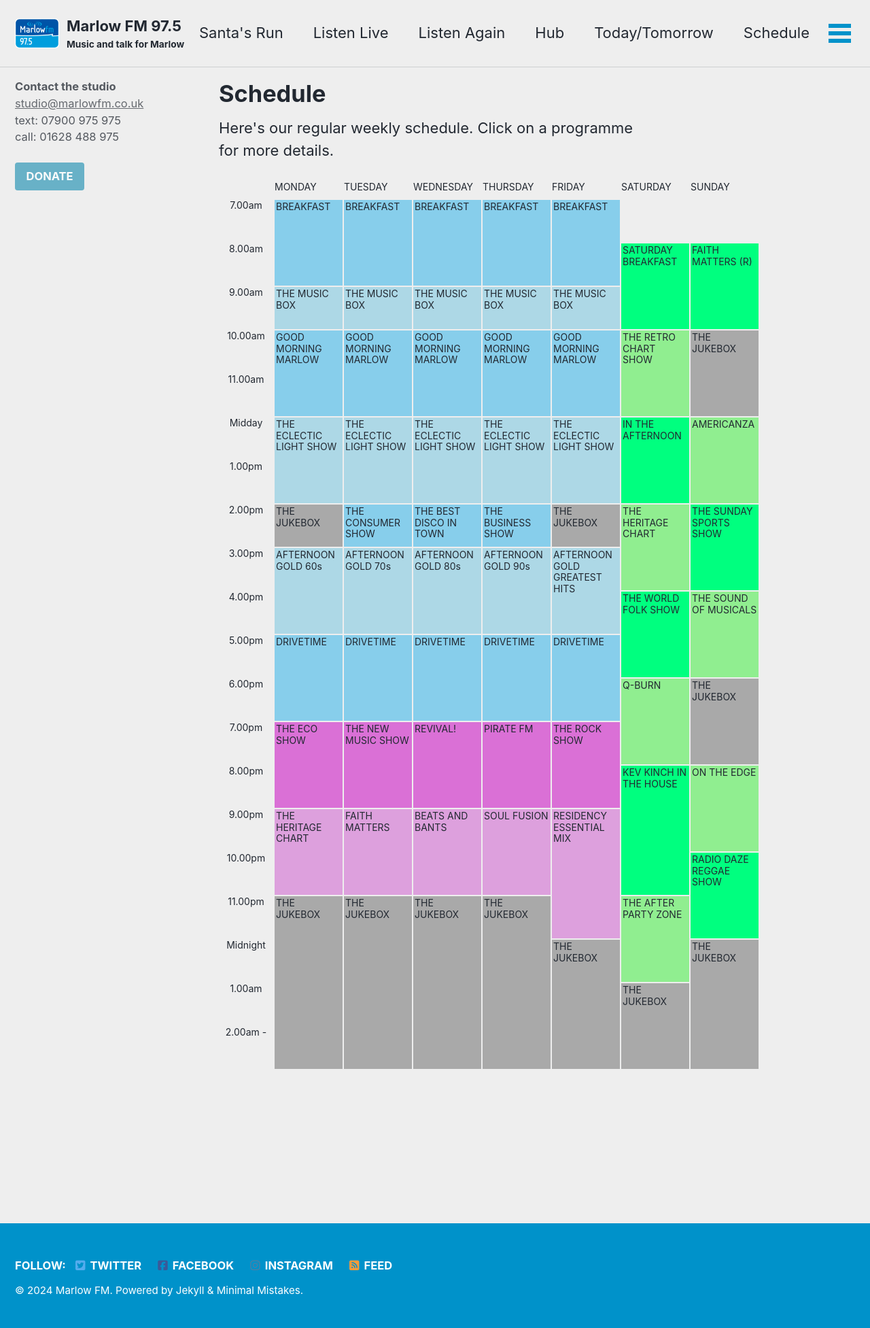
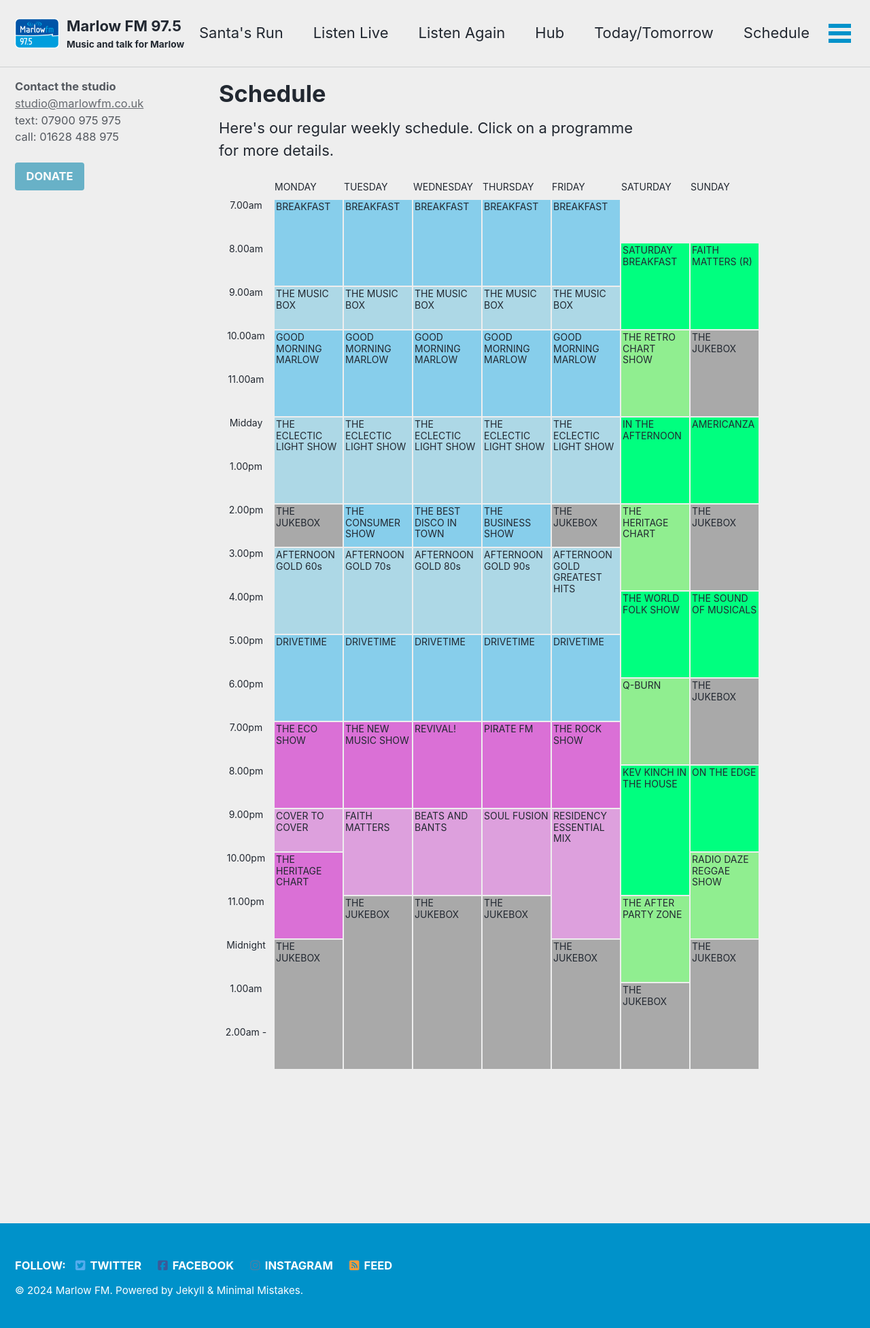
Before and after one commit to marlowfm/marlowfm.github.io, a Jekyll site: the page built from _pages/schedule.html, in a window 1280 px wide. Shown: the whole page at 68% size. Built offline with Jekyll 4.4.1, drawn with Linux system fonts in a browser that asks for light colours; cached includes are drawn as plain includes; nearby versions of some CDN libraries.

Commit message:
Add show - CTC; update schedule

```diff
--- a/_pages/schedule.html
+++ b/_pages/schedule.html
@@ -41,10 +41,10 @@
 			". els1 els2 els3 els4 els5 ina acz"
 			"t1300 els1 els2 els3 els4 els5 ina acz"
 			". els1 els2 els3 els4 els5 ina acz"
-			"t1400 juk11 zcn bdt zbs juk51 hrt6 ssp"
-			". juk11 zcn bdt zbs juk51 hrt6 ssp"
-			"t1500 ag6 ag7 ag8 ag9 agx hrt6 ssp"
-			". ag6 ag7 ag8 ag9 agx hrt6 ssp"
+			"t1400 juk11 zcn bdt zbs juk51 hrt6 juk73"
+			". juk11 zcn bdt zbs juk51 hrt6 juk73"
+			"t1500 ag6 ag7 ag8 ag9 agx hrt6 juk73"
+			". ag6 ag7 ag8 ag9 agx hrt6 juk73"
 			"t1600 ag6 ag7 ag8 ag9 agx wfs som"
 			". ag6 ag7 ag8 ag9 agx wfs som"
 			"t1700 drv1 drv2 drv3 drv4 drv5 wfs som"
@@ -55,12 +55,12 @@
 			". eco nms rev pfm rck qbn juk72"
 			"t2000 eco nms rev pfm rck kev ote"
 			". eco nms rev pfm rck kev ote"
-			"t2100 hrt1 fmt bab sfs rem kev ote"
-			". hrt1 fmt bab sfs rem kev ote"
+			"t2100 ctc fmt bab sfs rem kev ote"
+			". ctc fmt bab sfs rem kev ote"
 			"t2200 hrt1 fmt bab sfs rem kev rdr"
 			". hrt1 fmt bab sfs rem kev rdr"
-			"t2300 juk1 juk2 juk3 juk4 rem apz rdr"
-			". juk1 juk2 juk3 juk4 rem apz rdr"
+			"t2300 hrt1 juk2 juk3 juk4 rem apz rdr"
+			". hrt1 juk2 juk3 juk4 rem apz rdr"
 			"t0000 juk1 juk2 juk3 juk4 juk5 apz juk7"
 			". juk1 juk2 juk3 juk4 juk5 apz juk7"
 			"t0100 juk1 juk2 juk3 juk4 juk5 juk6 juk7"
@@ -375,7 +375,7 @@
 	.acz {
 		grid-area: acz;
 		padding: 2px;
-		background-color: var(--background-weekend-light);
+		background-color: var(--background-weekend-dark);
 		color: inherit;
 	}
 
@@ -414,10 +414,10 @@
 		color: inherit;
 	}
 
-	.ssp {
-		grid-area: ssp;
+	.juk73 {
+		grid-area: juk73;
 		padding: 2px;
-		background-color: var(--background-weekend-dark);
+		background-color: var(--background-jukebox);
 		color: inherit;
 	}
 
@@ -494,7 +494,7 @@
 	.som {
 		grid-area: som;
 		padding: 2px;
-		background-color: var(--background-weekend-light);
+		background-color: var(--background-weekend-dark);
 		color: inherit;
 	}
 
@@ -554,10 +554,17 @@
 		color: inherit;
 	}
 
+	.ctc {
+		grid-area: ctc;
+		padding: 2px;
+		background-color: var(--background-weeknight-light);
+		color: inherit;
+	}
+
 	.hrt1 {
 		grid-area: hrt1;
 		padding: 2px;
-		background-color: var(--background-weeknight-light);
+		background-color: var(--background-weeknight-dark);
 		color: inherit;
 	}
 
@@ -627,7 +634,7 @@
 	.ote {
 		grid-area: ote;
 		padding: 2px;
-		background-color: var(--background-weekend-light);
+		background-color: var(--background-weekend-dark);
 		color: inherit;
 	}
 
@@ -641,7 +648,7 @@
 	.rdr {
 		grid-area: rdr;
 		padding: 2px;
-		background-color: var(--background-weekend-dark);
+		background-color: var(--background-weekend-light);
 		color: inherit;
 	}
 
@@ -808,9 +815,6 @@
 	>
 	<a class="ina" href="/programmes/in-the-afternoon/">IN THE AFTERNOON</a>
 	<a class="hrt6" href="/programmes/heritage-chart/">THE HERITAGE CHART</a>
-	<a class="ssp" href="/programmes/sunday-sports-show/"
-		>THE SUNDAY SPORTS SHOW</a
-	>
 	<a class="ag6" href="/programmes/afternoon-gold-60s/">AFTERNOON GOLD 60s</a>
 	<a class="ag7" href="/programmes/afternoon-gold-70s/">AFTERNOON GOLD 70s</a>
 	<a class="ag8" href="/programmes/afternoon-gold-80s/">AFTERNOON GOLD 80s</a>
@@ -827,6 +831,7 @@
 	<a class="drv5" href="/programmes/drivetime/">DRIVETIME</a>
 	<a class="qbn" href="/programmes/q-burn/">Q-BURN</a>
 	<a class="eco" href="/programmes/eco-show/">THE ECO SHOW</a>
+	<a class="ctc" href="/programmes/cover-to-cover/">COVER TO COVER</a>
 	<a class="hrt1" href="/programmes/heritage-chart/">THE HERITAGE CHART</a>
 	<a class="nms" href="/programmes/new-music-show/">THE NEW MUSIC SHOW</a>
 	<a class="fmt" href="/programmes/faith-matters/">FAITH MATTERS</a>
@@ -857,4 +862,5 @@
 	<div class="juk7">THE JUKEBOX</div>
 	<div class="juk71">THE JUKEBOX</div>
 	<div class="juk72">THE JUKEBOX</div>
+	<div class="juk73">THE JUKEBOX</div>
 </div>
--- a/shows.js
+++ b/shows.js
@@ -17,6 +17,7 @@
 	CHR: "/programmes/concert-hour/",
 	ZCN: "/programmes/consumer-show/",
 	YUL: "/programmes/cool-yule/",
+	CTC: "/programmes/cover-to-cover/",
 	DMS: "/programmes/dance-music-show/",
 	DRV: "/programmes/drivetime/",
 	ELS: "/programmes/eclectic-light-show/",
```
Also changed, not shown: _data/presenters.yml (+6 -8 lines), _programmes/cover-to-cover.md (added, +12 -0 lines), _programmes/sunday-sports-show.md (+1 -1 lines).
